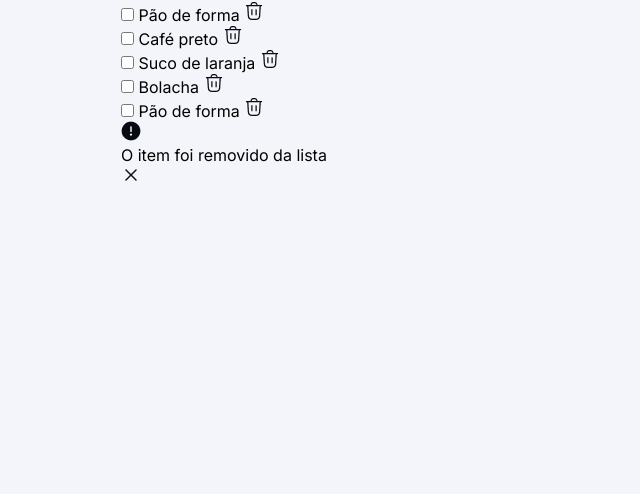
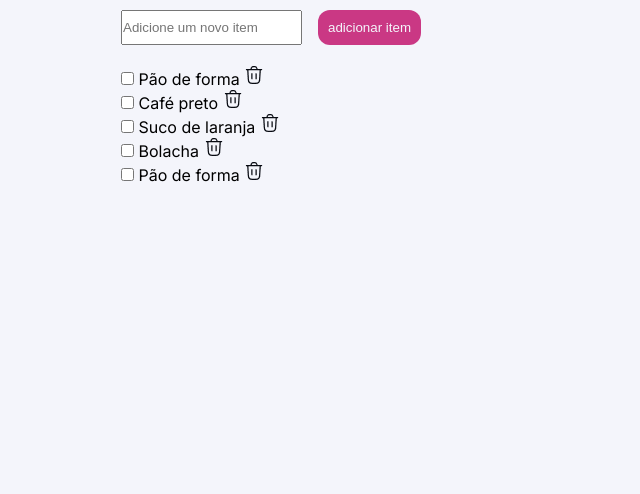
Before and after one commit to HenryMiles02/projeto-lista, a plain HTML site: page index.html in a window 1280 px wide. Shown: the part 306-800 px from the top of the page, without its empty margins (219-859 px from the left). Drawn offline with Linux system fonts and the light colour scheme.

Commit message:
criando a funcionalidade do botão com Js.

```diff
--- a/index.html
+++ b/index.html
@@ -15,44 +15,44 @@
         </div>
     </header>
     <main>
-        <a href="#" class="btn-voltar">Voltar</a>
+        <a href="#" class="btn-voltar">&#x1F814 Voltar</a>
         <h1>Compras da semana</h1>
         <div class="container-input">
-            <input type="text" id="-input-item" name="item" placeholder="Adicione um novo item" required>
-            <button>adicionar item</button>
+            <input type="text" id="shopInput" name="item" placeholder="Adicione um novo item" required>
+            <button class="add-item" id="shopBtn">adicionar item</button>
         </div>
-        <div class="input-list">
-            <div class="card-item">
+        <ul class="input-list" id="shopList">
+            <li class="card-item">
                 <input type="checkbox" id="item">
-                <label for="none">Pão de forma</label>
+                <span for="none">Pão de forma</span>
                 <img src="img/lixeira.png" alt="lixeira">
-            </div>
-            <div class="card-item">
+            </li>
+            <li class="card-item">
                 <input type="checkbox" id="item">
-                <label for="none">Café preto</label>
+                <span for="none">Café preto</span>
                 <img src="img/lixeira.png" alt="lixeira">
-            </div>
-            <div class="card-item">
+            </li>
+            <li class="card-item">
                 <input type="checkbox" id="item">
-                <label for="none">Suco de laranja</label>
+                <span for="none">Suco de laranja</span>
                 <img src="img/lixeira.png" alt="lixeira">
-            </div>
-            <div class="card-item">
+            </li>
+            <li class="card-item">
                 <input type="checkbox" id="item">
-                <label for="none">Bolacha</label>
+                <span for="none">Bolacha</span>
                 <img src="img/lixeira.png" alt="lixeira">
-            </div>
-            <div class="card-item">
+            </li>
+            <li class="card-item">
                 <input type="checkbox" id="item">
-                <label for="none">Pão de forma</label>
+                <span for="none">Pão de forma</span>
                 <img src="img/lixeira.png" alt="lixeira">
-            </div>
-            <div class="alert">
+            </li>
+            <!--<li class="alert">
                 <img src="img/warning-circle-filled.png" alt="Alerta">
                 <p>O item foi removido da lista</p>
                 <img src="img/delete-small.png" alt="">
-            </div>
-        </div>
+            </li>-->
+        </ul>
     </main>
 
     <script src="script.js"></script>
--- a/script.js
+++ b/script.js
@@ -0,0 +1,12 @@
+const shopInput = document.getElementById('shopInput');
+const shopBtn = document.getElementById('shopBtn');
+const shopList = document.getElementById('shopList');
+
+shopBtn.addEventListener("click", function (e) {
+    const listItem = document.createElement('li');
+    listItem.innerHTML = `
+      <input type="checkbox" id="item">
+      <span for="none">${shopInput.value}</span>
+      <img src="img/lixeira.png" alt="lixeira">`
+    shopList.appendChild(listItem);
+});
--- a/style.css
+++ b/style.css
@@ -47,6 +47,7 @@ header {
 main {
     display: flex;
     flex-direction: column;
+    justify-content: center;
 
     width: 50vw;
     height: 50vh;
@@ -57,7 +58,21 @@ main {
 .btn-voltar {
     color: var(--cor-principal);
     font-family: var(--fonte);
-    font-size: 14px;
+    font-size: 16px;
     font-weight: 600;
     letter-spacing: 2px;
 }
+
+.container-input {
+    width: 50%;
+    display: flex;
+    justify-content: space-between;
+}
+
+.add-item {
+    background-color: var(--cor-principal);
+    color: var(--background);
+    padding: 10px;
+    border: none;
+    border-radius: 12px;
+}
```
